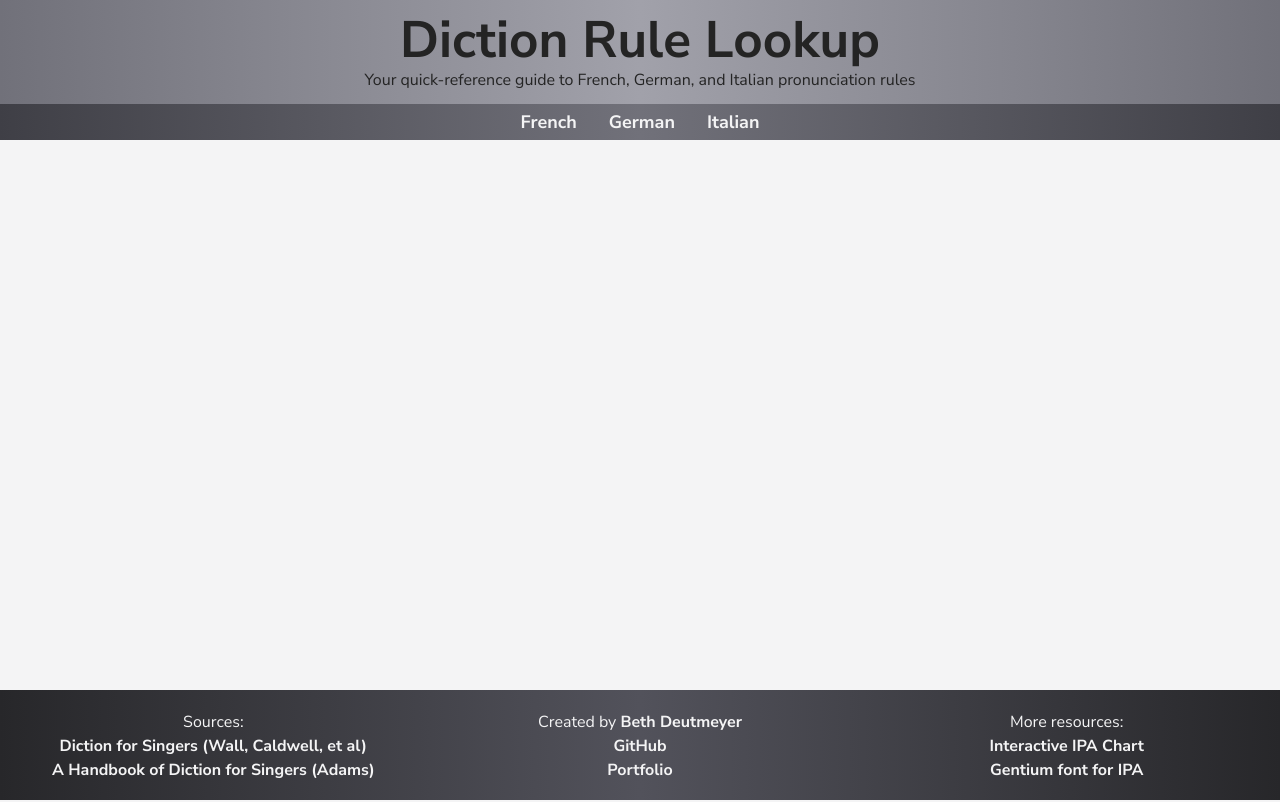
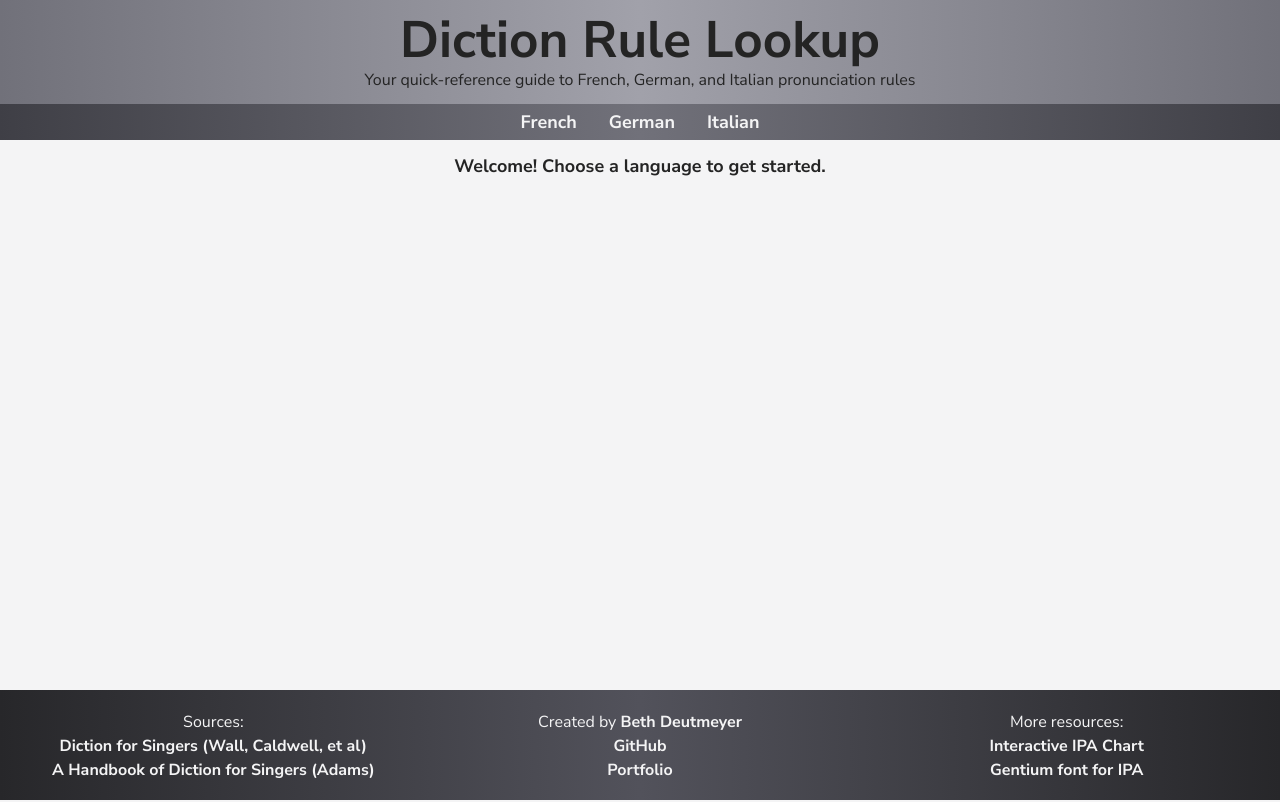
Before and after one commit to bdeutmeyer/diction-rule-lookup, a React (Vite) app: page / in a window 1280 px wide. Built offline with nearby package versions, Linux system fonts and the light colour scheme; a web font is replaced by a local one.

Commit message:
added welcome message on home page

```diff
--- a/src/pages/Landing.jsx
+++ b/src/pages/Landing.jsx
@@ -1,4 +1,5 @@
 export default function Landing () {
-    <>
-    </>
+    return (
+        <h1 className="text-center text-lg p-3 font-bold">Welcome! Choose a language to get started.</h1>
+    )
 }
```
